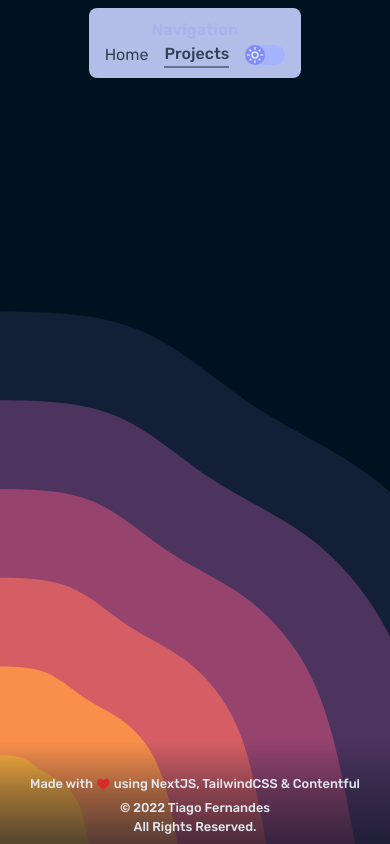
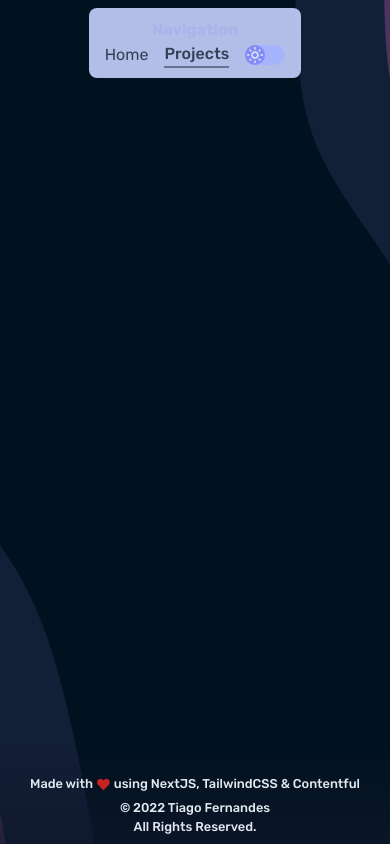
Before and after one commit to tgfnds/tgfnds.github.io, a Next.js app: page /projects in a window 390 px wide. Built offline with nearby package versions, Linux system fonts and the light colour scheme.

Commit message:
fixing background attachment bug on mobile

```diff
--- a/components/ui/Layout.tsx
+++ b/components/ui/Layout.tsx
@@ -1,16 +1,18 @@
-import {PropsWithChildren} from "react";
+import type {PropsWithChildren} from "react";
 import Navbar from "./Navbar";
 import Footer from "./Footer";
 
 export default function Layout({children}: PropsWithChildren<{}>) {
     return (
-        <div
-            className="bg-indigo-100 bg-blob bg-fixed bg-cover min-h-screen flex flex-col gap-6">
-            <Navbar/>
-            <main className="flex-1 w-full mx-auto">
-                {children}
-            </main>
-            <Footer/>
+        <div>
+            <div className="fixed bg-blob bg-cover bg-top bg-no-repeat w-screen h-screen -z-1"/>
+            <div className="min-h-screen w-screen absolute flex flex-col gap-6">
+                <Navbar/>
+                <main className="flex-1 w-full mx-auto">
+                    {children}
+                </main>
+                <Footer/>
+            </div>
         </div>
     );
 };
--- a/styles/globals.css
+++ b/styles/globals.css
@@ -9,6 +9,7 @@
 }
 
 html, body {
+    overflow-x: hidden;
     font-family: "Rubik", sans-serif;
     scroll-behavior: smooth;
 }
```
